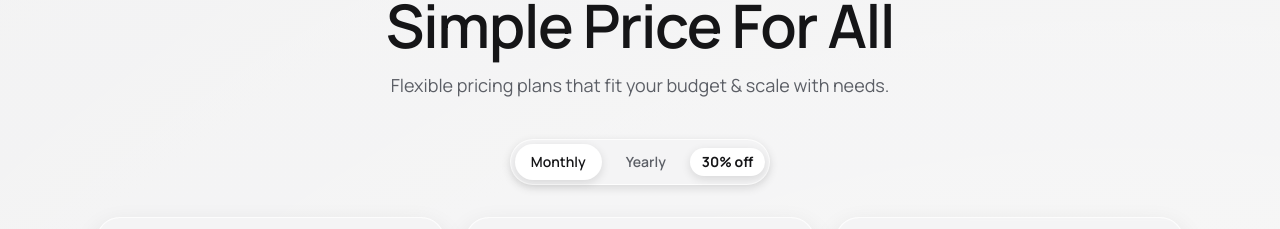
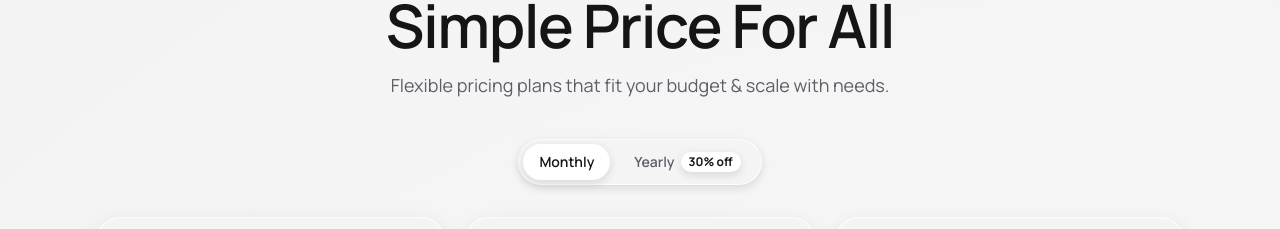
Before and after one commit to KayceeN/AI-chatbot-Website, a Next.js app: page / in a window 1280 px wide. Shown: the part 6560-6789 px from the top of the page. Built offline with nearby package versions, Linux system fonts and the light colour scheme.

Commit message:
fix: unify Yearly and 30% off into a single pricing toggle button

```diff
--- a/src/components/sections/PricingSection.tsx
+++ b/src/components/sections/PricingSection.tsx
@@ -1,6 +1,6 @@
 "use client";
 
-import { useMemo, useState } from "react";
+import { useState } from "react";
 import { ActionButton } from "@/components/ui/ActionButton";
 import { GlassCard } from "@/components/ui/GlassCard";
 import { SectionHeading } from "@/components/ui/SectionHeading";
@@ -15,32 +15,33 @@ type BillingMode = "monthly" | "yearly";
 
 export const PricingSection = ({ content }: PricingSectionProps) => {
   const [mode, setMode] = useState<BillingMode>("monthly");
-  const buttons = useMemo(
-    () => [
-      { key: "monthly", label: "Monthly" },
-      { key: "yearly", label: "Yearly" }
-    ],
-    []
-  );
 
   return (
     <SectionShell id="pricing">
       <SectionHeading badge={content.badge} title={content.title} subtitle={content.subtitle} />
 
       <div className="mx-auto mb-8 flex w-fit items-center gap-2 rounded-full border border-white/80 bg-panel p-1 shadow-plate">
-        {buttons.map((button) => (
         <button
-            key={button.key}
           type="button"
-            onClick={() => setMode(button.key as BillingMode)}
+          onClick={() => setMode("monthly")}
           className={`rounded-full px-4 py-2 text-sm font-semibold transition-colors ${
-              mode === button.key ? "bg-white text-ink shadow-plate" : "text-muted"
+            mode === "monthly" ? "bg-white text-ink shadow-plate" : "text-muted"
           }`}
         >
-            {button.label}
+          Monthly
         </button>
-        ))}
-        <span className="rounded-full bg-white px-3 py-1 text-sm font-bold text-ink shadow-plate">30% off</span>
+        <button
+          type="button"
+          onClick={() => setMode("yearly")}
+          className={`flex items-center gap-1.5 rounded-full px-4 py-2 text-sm font-semibold transition-colors ${
+            mode === "yearly" ? "bg-white text-ink shadow-plate" : "text-muted"
+          }`}
+        >
+          Yearly
+          <span className={`rounded-full px-2 py-0.5 text-xs font-bold transition-colors ${
+            mode === "yearly" ? "bg-ink text-white" : "bg-white text-ink shadow-plate"
+          }`}>30% off</span>
+        </button>
       </div>
 
       <div className="grid gap-5 lg:grid-cols-3">
```
Lines whose indentation alone changed are shown as unchanged.
